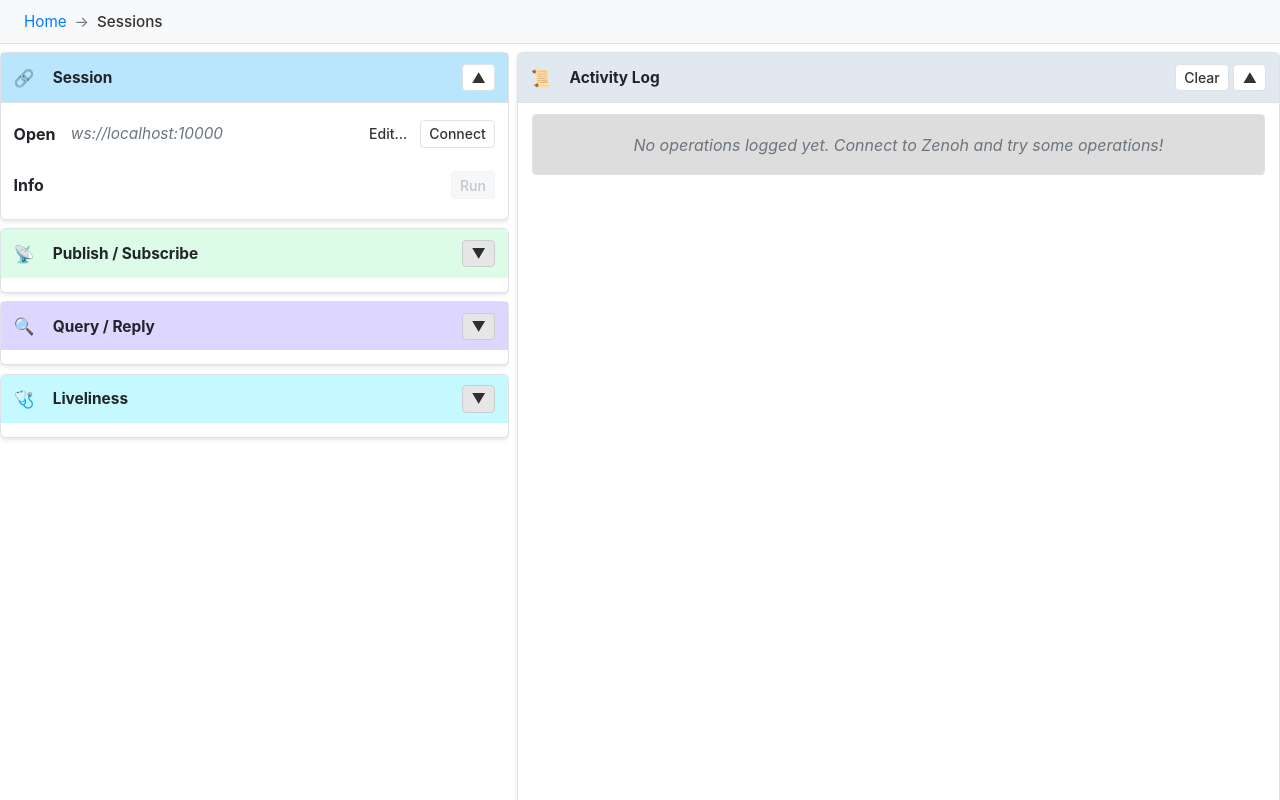
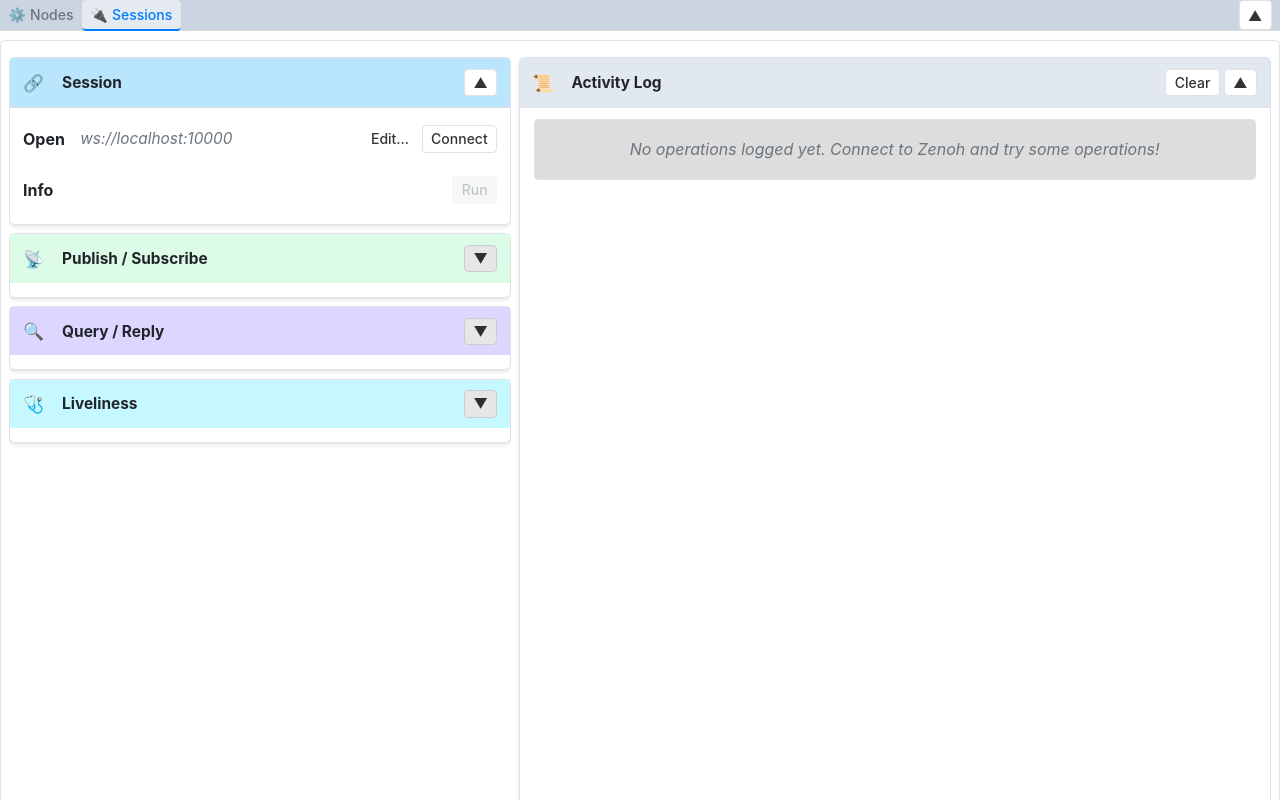
Before and after one commit to milyin/zenoh-sandbox, a Vue app: page /#/sessions in a window 1280 px wide. Built offline with nearby package versions, Linux system fonts and the light colour scheme.

Commit message:
tabs on top

```diff
--- a/src/App.vue
+++ b/src/App.vue
@@ -1,17 +1,10 @@
 <template>
   <div class="app-container">
-    <!-- Breadcrumb Navigation -->
-    <Breadcrumb />
-
-    <!-- Content -->
-    <div class="content">
-      <router-view />
-    </div>
+    <router-view />
   </div>
 </template>
 
 <script setup lang="ts">
-import Breadcrumb from './components/Breadcrumb.vue';
 </script>
 
 <style scoped>
@@ -21,9 +14,4 @@ import Breadcrumb from './components/Breadcrumb.vue';
   height: 100vh;
   width: 100vw;
 }
-
-.content {
-  flex: 1;
-  overflow: hidden;
-}
 </style>
--- a/src/router/index.ts
+++ b/src/router/index.ts
@@ -3,20 +3,19 @@ import { createRouter, createWebHashHistory, type RouteRecordRaw } from 'vue-rou
 const routes: RouteRecordRaw[] = [
   {
     path: '/',
-    name: 'home',
-    component: () => import('../views/HomeView.vue')
-  },
-  {
-    path: '/nodes',
-    component: () => import('../views/NodesView.vue'),
+    component: () => import('../views/MainView.vue'),
     children: [
       {
         path: '',
+        redirect: '/nodes'
+      },
+      {
+        path: 'nodes',
         name: 'nodes',
         component: () => import('../views/NodesActivityLog.vue')
       },
       {
-        path: 'config',
+        path: 'nodes/config',
         name: 'nodes-config-redirect',
         redirect: () => {
           // TODO: Get first config ID and redirect to /nodes/config/0/edit
@@ -24,19 +23,19 @@ const routes: RouteRecordRaw[] = [
         }
       },
       {
-        path: 'config/:id',
+        path: 'nodes/config/:id',
         redirect: (to) => {
           return `/nodes/config/${to.params.id}/edit`
         }
       },
       {
-        path: 'config/:id/edit',
+        path: 'nodes/config/:id/edit',
         name: 'nodes-config-edit',
         component: () => import('../views/NodesConfigEdit.vue'),
         props: true
       },
       {
-        path: 'runtime',
+        path: 'nodes/runtime',
         name: 'nodes-runtime-redirect',
         redirect: () => {
           // TODO: Get first runtime ID from store/state
@@ -45,24 +44,25 @@ const routes: RouteRecordRaw[] = [
         }
       },
       {
-        path: 'runtime/:id',
+        path: 'nodes/runtime/:id',
         name: 'nodes-runtime',
         component: () => import('../views/RuntimeView.vue'),
         props: true
       },
       {
         // Support direct tab URL navigation
-        path: 'runtime/:id/:tab',
+        path: 'nodes/runtime/:id/:tab',
         name: 'nodes-runtime-tab',
         component: () => import('../views/RuntimeView.vue'),
         props: true
+      },
+      {
+        path: 'sessions',
+        name: 'sessions',
+        // Sessions content is rendered by SessionsSection, this is just a placeholder
+        component: { template: '<div></div>' }
       }
     ]
-  },
-  {
-    path: '/sessions',
-    name: 'sessions',
-    component: () => import('../views/SessionsView.vue')
   }
 ]
 
--- /dev/null
+++ b/src/views/MainView.vue
@@ -0,0 +1,131 @@
+<template>
+  <SectionTabGroup
+    v-model:activeTab="activeTab"
+    v-model:collapsed="collapsed"
+  >
+    <template #actions>
+      <!-- Breadcrumbs on the right -->
+      <nav class="breadcrumb">
+        <router-link
+          v-for="(crumb, index) in breadcrumbs"
+          :key="index"
+          :to="crumb.path"
+          class="breadcrumb-item"
+          :class="{ active: index === breadcrumbs.length - 1 }"
+        >
+          {{ crumb.label }}
+          <span v-if="index < breadcrumbs.length - 1" class="separator">→</span>
+        </router-link>
+      </nav>
+    </template>
+
+    <NodesSection />
+    <SessionsSection />
+  </SectionTabGroup>
+</template>
+
+<script setup lang="ts">
+import { ref, computed, watch } from 'vue';
+import { useRoute, useRouter } from 'vue-router';
+import SectionTabGroup from '../components/SectionTabGroup.vue';
+import NodesSection from './NodesSection.vue';
+import SessionsSection from './SessionsSection.vue';
+
+interface Breadcrumb {
+  label: string;
+  path: string;
+}
+
+const route = useRoute();
+const router = useRouter();
+
+const activeTab = ref('nodes');
+const collapsed = ref(false);
+
+// Sync active tab with route
+watch(() => route.path, (path) => {
+  if (path.startsWith('/nodes')) {
+    activeTab.value = 'nodes';
+  } else if (path.startsWith('/sessions')) {
+    activeTab.value = 'sessions';
+  }
+}, { immediate: true });
+
+// Navigate when tab changes
+watch(activeTab, (tab) => {
+  if (tab === 'nodes' && !route.path.startsWith('/nodes')) {
+    router.push('/nodes');
+  } else if (tab === 'sessions' && !route.path.startsWith('/sessions')) {
+    router.push('/sessions');
+  }
+});
+
+const breadcrumbs = computed<Breadcrumb[]>(() => {
+  const crumbs: Breadcrumb[] = [];
+  const pathSegments = route.path.split('/').filter(Boolean);
+
+  if (pathSegments.length === 0) {
+    return crumbs;
+  }
+
+  // Handle /nodes
+  if (pathSegments[0] === 'nodes') {
+    // Handle /nodes/config/:id/edit
+    if (pathSegments[1] === 'config' && pathSegments[2]) {
+      crumbs.push({ label: `Config ${pathSegments[2]}`, path: `/nodes/config/${pathSegments[2]}` });
+      if (pathSegments[3] === 'edit') {
+        crumbs.push({ label: 'Edit', path: route.path });
+      }
+    }
+
+    // Handle /nodes/runtime/:id/...
+    if (pathSegments[1] === 'runtime' && pathSegments[2]) {
+      const runtimeId = pathSegments[2];
+      const shortId = runtimeId.length > 16 ? `${runtimeId.slice(0, 8)}...${runtimeId.slice(-4)}` : runtimeId;
+      crumbs.push({ label: `Runtime ${shortId}`, path: `/nodes/runtime/${runtimeId}` });
+
+      if (pathSegments[3] === 'logs') {
+        crumbs.push({ label: 'Logs', path: route.path });
+      } else if (pathSegments[3] === 'config') {
+        crumbs.push({ label: 'Config', path: route.path });
+      }
+    }
+  }
+
+  return crumbs;
+});
+</script>
+
+<style scoped>
+.breadcrumb {
+  display: flex;
+  align-items: center;
+  gap: 0.5rem;
+  font-size: 0.9rem;
+}
+
+.breadcrumb-item {
+  display: flex;
+  align-items: center;
+  gap: 0.5rem;
+  text-decoration: none;
+  color: var(--primary-color, #007bff);
+  transition: color 0.2s;
+}
+
+.breadcrumb-item:hover {
+  color: var(--primary-hover-color, #0056b3);
+  text-decoration: underline;
+}
+
+.breadcrumb-item.active {
+  color: var(--text-color, #333);
+  font-weight: 500;
+  pointer-events: none;
+}
+
+.separator {
+  color: var(--text-muted-color, #6c757d);
+  user-select: none;
+}
+</style>
--- /dev/null
+++ b/src/views/NodesSection.vue
@@ -0,0 +1,51 @@
+<template>
+  <Section
+    id="nodes"
+    title="Nodes"
+    icon="⚙️"
+    :collapsed="collapsed"
+    @update:collapsed="emit('update:collapsed', $event)"
+  >
+    <div class="nodes-content">
+      <NodesEntityPanel />
+      <div class="content-panel">
+        <router-view :key="$route.fullPath" />
+      </div>
+    </div>
+  </Section>
+</template>
+
+<script setup lang="ts">
+import { useRoute } from 'vue-router';
+import Section from '../components/Section.vue';
+import NodesEntityPanel from '../components/NodesEntityPanel.vue';
+
+interface Props {
+  collapsed?: boolean;
+}
+
+withDefaults(defineProps<Props>(), {
+  collapsed: false
+});
+
+const emit = defineEmits<{
+  (e: 'update:collapsed', value: boolean): void
+}>();
+
+const $route = useRoute();
+</script>
+
+<style scoped>
+.nodes-content {
+  display: flex;
+  height: 100%;
+  width: 100%;
+}
+
+.content-panel {
+  flex: 1;
+  overflow-y: auto;
+  display: flex;
+  flex-direction: column;
+}
+</style>
--- /dev/null
+++ b/src/views/SessionsSection.vue
@@ -0,0 +1,28 @@
+<template>
+  <Section
+    id="sessions"
+    title="Sessions"
+    icon="🔌"
+    :collapsed="collapsed"
+    @update:collapsed="emit('update:collapsed', $event)"
+  >
+    <SessionsTab />
+  </Section>
+</template>
+
+<script setup lang="ts">
+import Section from '../components/Section.vue';
+import SessionsTab from '../SessionsTab.vue';
+
+interface Props {
+  collapsed?: boolean;
+}
+
+withDefaults(defineProps<Props>(), {
+  collapsed: false
+});
+
+const emit = defineEmits<{
+  (e: 'update:collapsed', value: boolean): void
+}>();
+</script>
```
